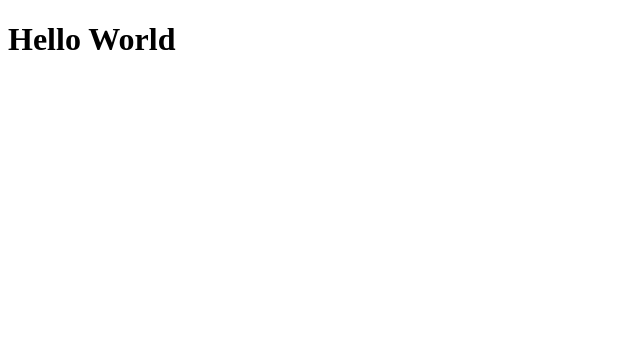
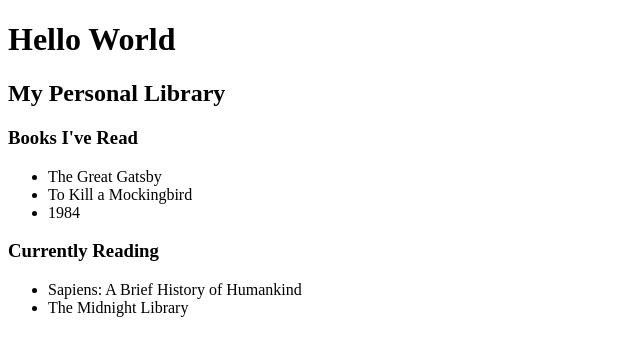
Before and after one commit to its-me-ojas/git-swift-demo, a plain HTML site: page index.html in a window 1280 px wide. Shown: the whole page, without its empty margins (0-640 px from the left). Drawn offline with Linux system fonts and the light colour scheme.

Commit message:
Based on the provided Git diff, I'll generate a commit message that follows conventional commit message standards.
`Feat: Add personal library section to index.html`

This commit message includes a prefix (`Feat:`) to indicate that this commit adds a new feature. The message itself is concise and summarizes the change made to the `index.html` file.

```diff
--- a/index.html
+++ b/index.html
@@ -7,5 +7,23 @@
 </head>
 <body>
     <h1>Hello World</h1>
+    <section id="personal-library">
+        <h2>My Personal Library</h2>
+        <div class="library-section">
+            <h3>Books I've Read</h3>
+            <ul>
+                <li>The Great Gatsby</li>
+                <li>To Kill a Mockingbird</li>
+                <li>1984</li>
+            </ul>
+        </div>
+        <div class="library-section">
+            <h3>Currently Reading</h3>
+            <ul>
+                <li>Sapiens: A Brief History of Humankind</li>
+                <li>The Midnight Library</li>
+            </ul>
+        </div>
+    </section>
 </body>
 </html>
```
